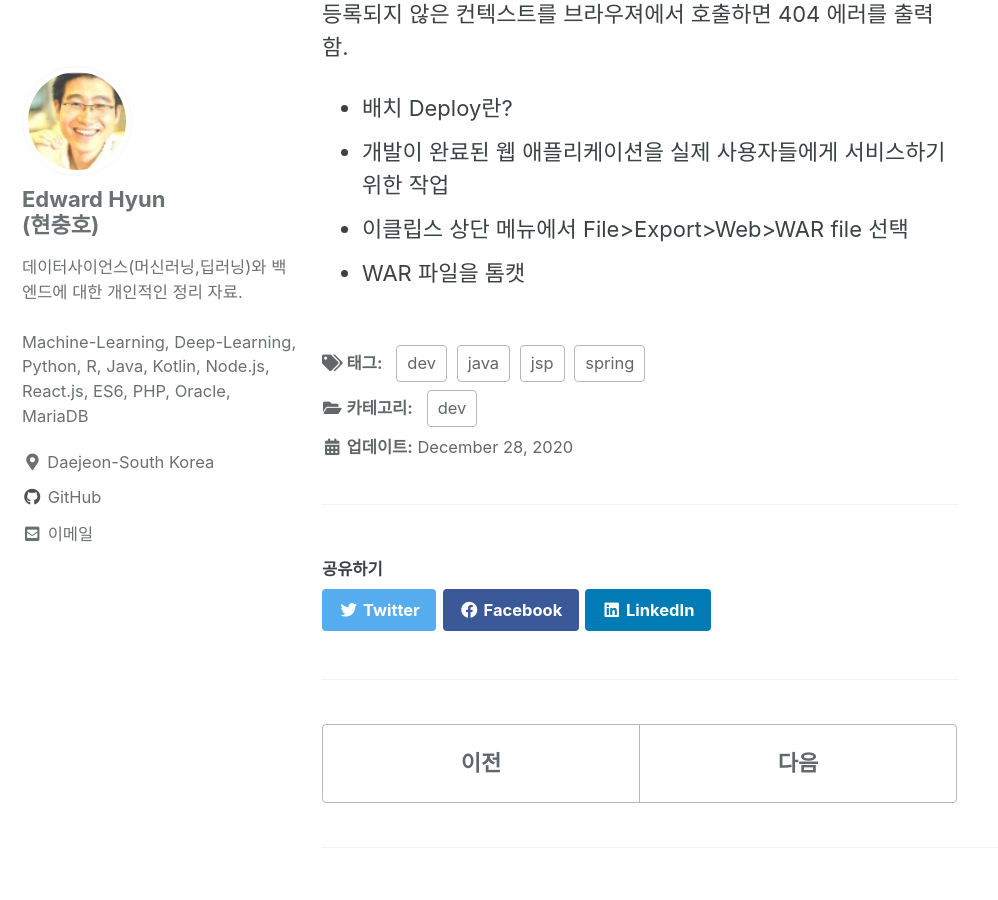
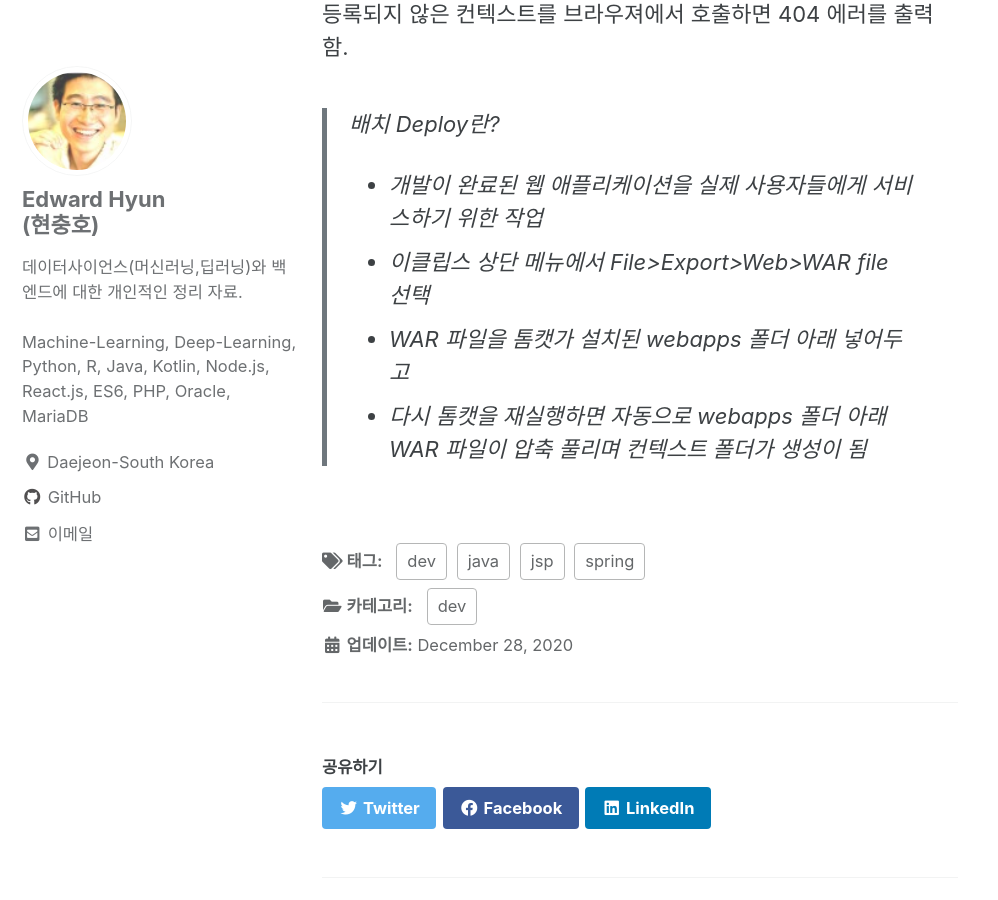
Before and after one commit to iamhch24/iamhch24.github.io, a Jekyll site: the page built from _posts/2020-12-28-[Study] 자바 웹을 다루는 기술.md, in a window 1280 px wide and 900 px high, scrolled down 2596 px. Shown: the whole window, without its empty margins (0-998 px from the left). Built offline with Jekyll 4.4.1, drawn with Linux system fonts in a browser that asks for light colours; cached includes are drawn as plain includes.

Commit message:
_posts/2020-12-28-[Study] 자바 웹을 다루는 기술.md updated from https://stackedit.io/

```diff
--- a/_posts/2020-12-28-[Study] 자바 웹을 다루는 기술.md
+++ b/_posts/2020-12-28-[Study] 자바 웹을 다루는 기술.md
@@ -88,12 +88,15 @@ server.xml
 
 등록되지 않은 컨텍스트를 브라우져에서 호출하면 404 에러를 출력함.
 
-* 배치 Deploy란?
+> 배치 Deploy란?
 - 개발이 완료된 웹 애플리케이션을 실제 사용자들에게 서비스하기 위한 작업
 - 이클립스 상단 메뉴에서 File>Export>Web>WAR file 선택
-- WAR 파일을 톰캣
+- WAR 파일을 톰캣가 설치된 webapps 폴더 아래 넣어두고
+- 다시 톰캣을 재실행하면 자동으로 webapps 폴더 아래 WAR 파일이 압축 풀리며 컨텍스트 폴더가 생성이 됨
+
+
 
 <!--stackedit_data:
-eyJoaXN0b3J5IjpbNjEwOTc3MDkxLC0xMjQyNDg3NzgwLC0yMD
-I1ODQwNDg5LDgyNjYxMTQ5Nl19
+eyJoaXN0b3J5IjpbMTE4Nzk0Mzk2MSwtMTI0MjQ4Nzc4MCwtMj
+AyNTg0MDQ4OSw4MjY2MTE0OTZdfQ==
 -->
```
